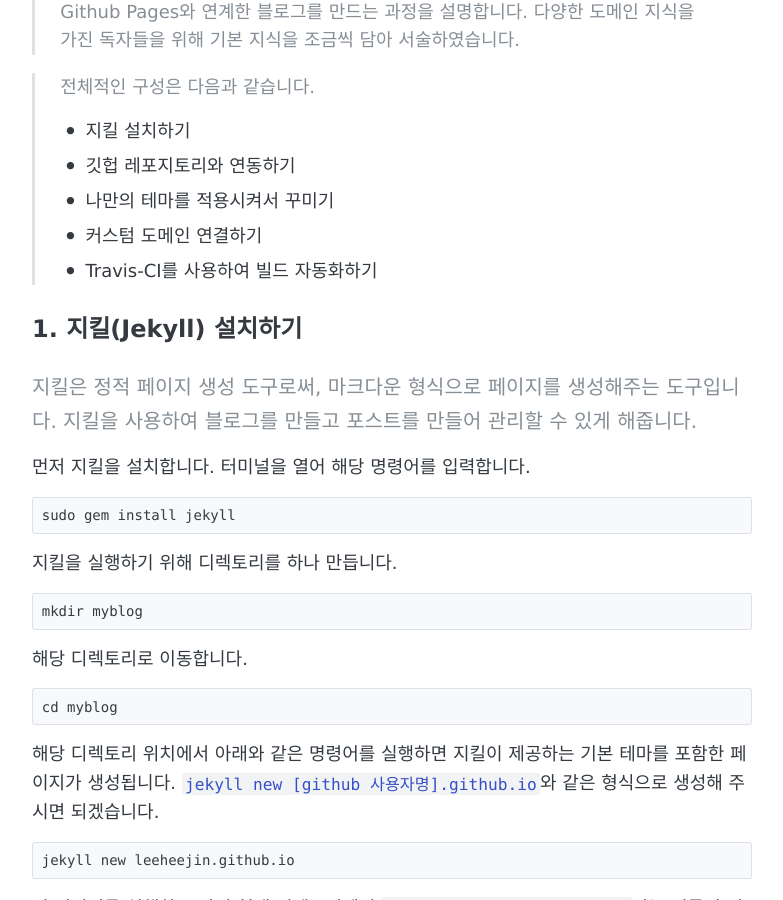
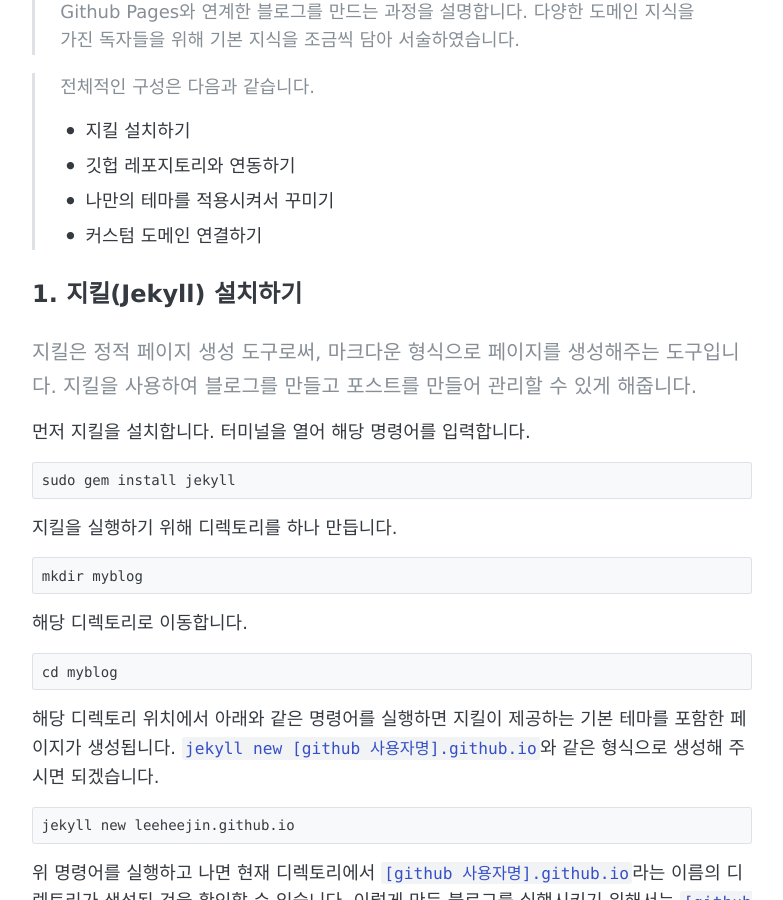
Before and after one commit to Leeheejin/leeheejin.github.io, a Jekyll site: the page built from _posts/2019-03-06-jekyll-blog-example-githubpages.md, in a window 1280 px wide and 900 px high, scrolled down 341 px. Shown: the whole window, without its empty margins (248-1031 px from the left). Built offline with Jekyll 4.4.1, drawn with Linux system fonts in a browser that asks for light colours.

Commit message:
Update 2019-03-06-jekyll-blog-example-githubpages.md

```diff
--- a/_posts/2019-03-06-jekyll-blog-example-githubpages.md
+++ b/_posts/2019-03-06-jekyll-blog-example-githubpages.md
@@ -14,7 +14,6 @@ comments: true
 > * 깃헙 레포지토리와 연동하기
 > * 나만의 테마를 적용시켜서 꾸미기
 > * 커스텀 도메인 연결하기
-> * Travis-CI를 사용하여 빌드 자동화하기
 
 
 ## 1. 지킬(Jekyll) 설치하기
@@ -231,5 +230,3 @@ Godaddy에서의 설정은 이것으로 끝입니다. 이제는 깃헙 레포지
 Custom domain 에서 본인이 사용할 도메인을 적고 **save** 버튼을 눌러 저장하고 Enforce HTTPS 항목에 체크를 해 줍니다.
 
 이것으로 이제 커스텀 도메인으로 블로그에 접속할 수 있습니다!
-
-## 5. Travis-CI 연동시키기
```
